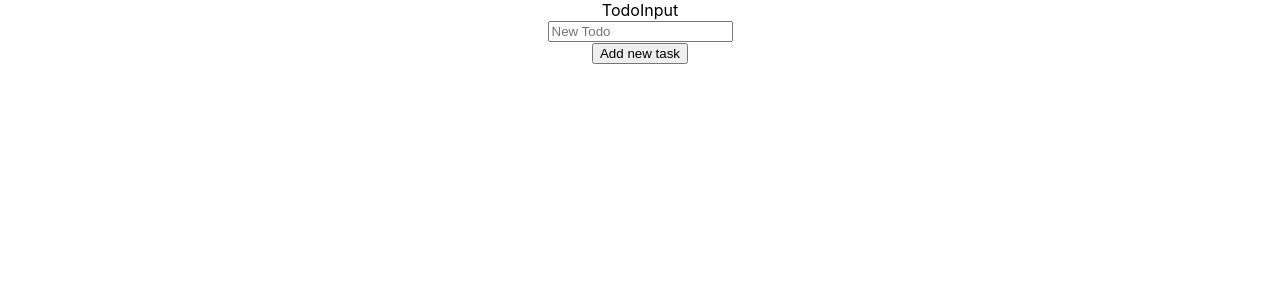
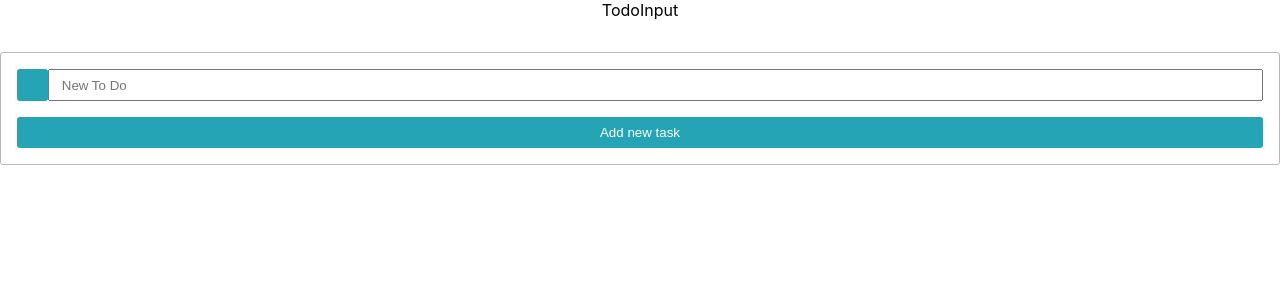
Before and after one commit to claramarsango/202301-w4ch3-clara-marsango, a React (Create React App) app: page / in a window 1280 px wide. Shown: the top 300 px of the page. Built offline with nearby package versions, Linux system fonts and the light colour scheme.

Commit message:
edit input placeholder

```diff
--- a/src/TaskCreator/TaskCreator.tsx
+++ b/src/TaskCreator/TaskCreator.tsx
@@ -1,4 +1,5 @@
 import React from "react";
+import "./TaskCreator.css";
 
 function TaskCreator() {
   return (
@@ -9,7 +10,7 @@ function TaskCreator() {
           type="text"
           name="task"
           className="input__text-box"
-          placeholder="New Todo"
+          placeholder="New To Do"
         />
       </div>
       <button type="submit" className="task-creator__add-task">
```
